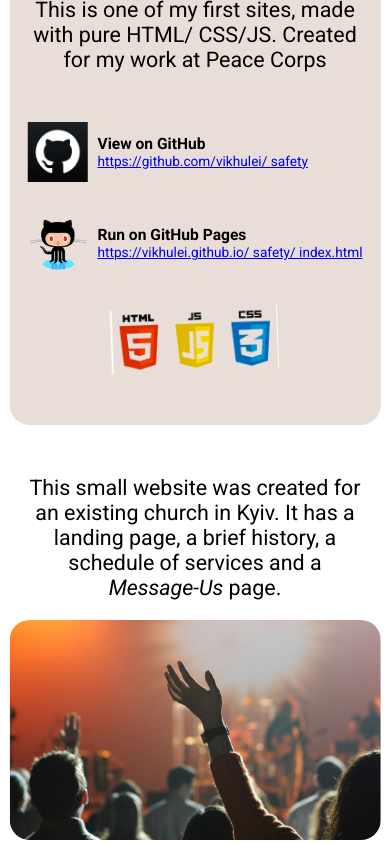
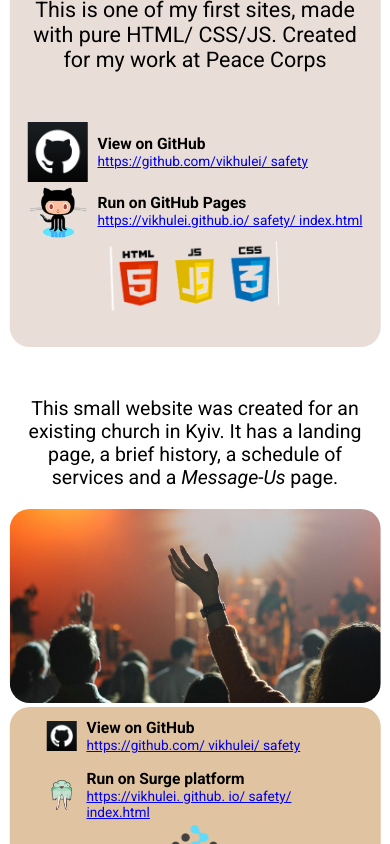
Before and after one commit to vikhulei/portfolio_new, a React (Create React App) app: page / in a window 390 px wide. Shown: the part 4360-5204 px from the top of the page. Built offline with nearby package versions, Linux system fonts and the light colour scheme.

Commit message:
tablet second project

```diff
--- a/src/sections/06_firstProject/FirstProjectStyle.js
+++ b/src/sections/06_firstProject/FirstProjectStyle.js
@@ -75,7 +75,8 @@ const LinksWrapper = styled.div`
     display: flex;
     justify-content: space-between;
     @media screen and (max-width: 1100px) {
-        height: 30vh;
+        height: 45vw;
+        max-height: 300px;
         width: fit-content;
         flex-direction: column;
         justify-content: space-between;
--- a/src/sections/07_secondProject/SecondProject.js
+++ b/src/sections/07_secondProject/SecondProject.js
@@ -32,7 +32,7 @@ const SecondProject = () => {
               Run on Surge platform
             </LinkTextView>
             <LinkTextAddress href="https://vikhulei.github.io/safety/index.html">
-              https://vikhulei.github.io/ safety/ index.html
+              https://vikhulei. github. io/ safety/ index.html
             </LinkTextAddress>
           </LinkTextContainer>
         </LinkContainer>
--- a/src/sections/07_secondProject/SecondProjectStyle.js
+++ b/src/sections/07_secondProject/SecondProjectStyle.js
@@ -8,13 +8,12 @@ const Wrapper = styled(WrapperStyled) `
     justify-content: space-between;
     flex-direction: row;
     padding-bottom: 50px;
-
-    @media screen and (max-width: 800px) {
-
+    @media screen and (max-width: 1100px) {
         flex-direction: column-reverse;
         padding: 0;
         justify-content: left;
         height: 610px;
+        height: fit-content;
         margin-bottom: 50px;
         // background-color: red;
     }
@@ -25,8 +24,7 @@ const ImageDescriptionWrapper = styled.div `
     display: flex;
     flex-direction: column;
     align-items: center;
-    @media screen and (max-width: 800px) {
-        // height: 330px;
+    @media screen and (max-width: 1100px) {
         width: 100%;
         flex-direction: column-reverse;
         justify-content: left;
@@ -36,7 +34,7 @@ const ImageDescriptionWrapper = styled.div `
 const ImageContainer = styled.div `
     position: relative;
     width: 100%;
-    height: 200px;
+    height: 50%;
 `
 
 const Image = styled.img `
@@ -50,8 +48,8 @@ const Description = styled(RegularTextStyled) `
     max-width: 700px;
     text-align: center;
     margin-top: 200px;
-    font-size: min(5.5vw, 2.3rem);
-    @media screen and (max-width: 800px) {
+    font-size: min(5vw, 2.3rem);
+    @media screen and (max-width: 1100px) {
         margin: 0 0 20px 0;
         width: 90%;
     }
@@ -66,9 +64,10 @@ const LinksWrapper = styled.div `
     justify-content: space-between;
     align-items: center;
     background-color: ${middle};
-    @media screen and (max-width: 800px) {
+    @media screen and (max-width: 1100px) {
         justify-content: left;
-        height: 220px;
+        height: 45vw;
+        max-height: 300px;
         width: 100%;
         padding: 0 10% 5%;
         border-radius: 20px;
@@ -83,7 +82,7 @@ const LinksWrapper = styled.div `
     display: flex;
     flex-direction: column;
     justify-content: space-between;
-    @media screen and (max-width: 800px) {
+    @media screen and (max-width: 1100px) {
         height: auto;
     }
 `
@@ -98,7 +97,7 @@ const LinkTextAddress = styled(LinkTextAddressStyled) `
 
 const IconImage = styled(LinkIconStyled) `
     height: 100%;
-    @media screen and (max-width: 1250px) {
+    @media screen and (max-width: 800px) {
         height: auto;
         width: 10%;
     }
```
